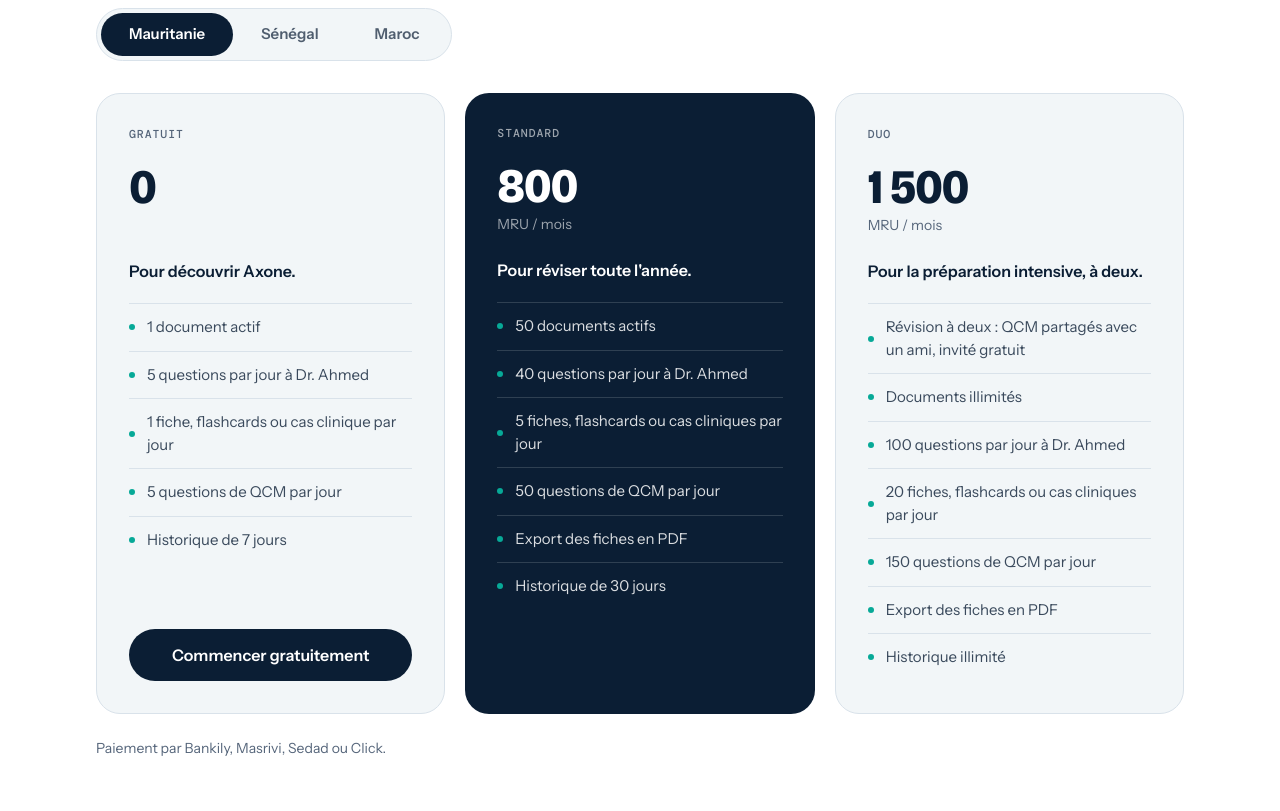
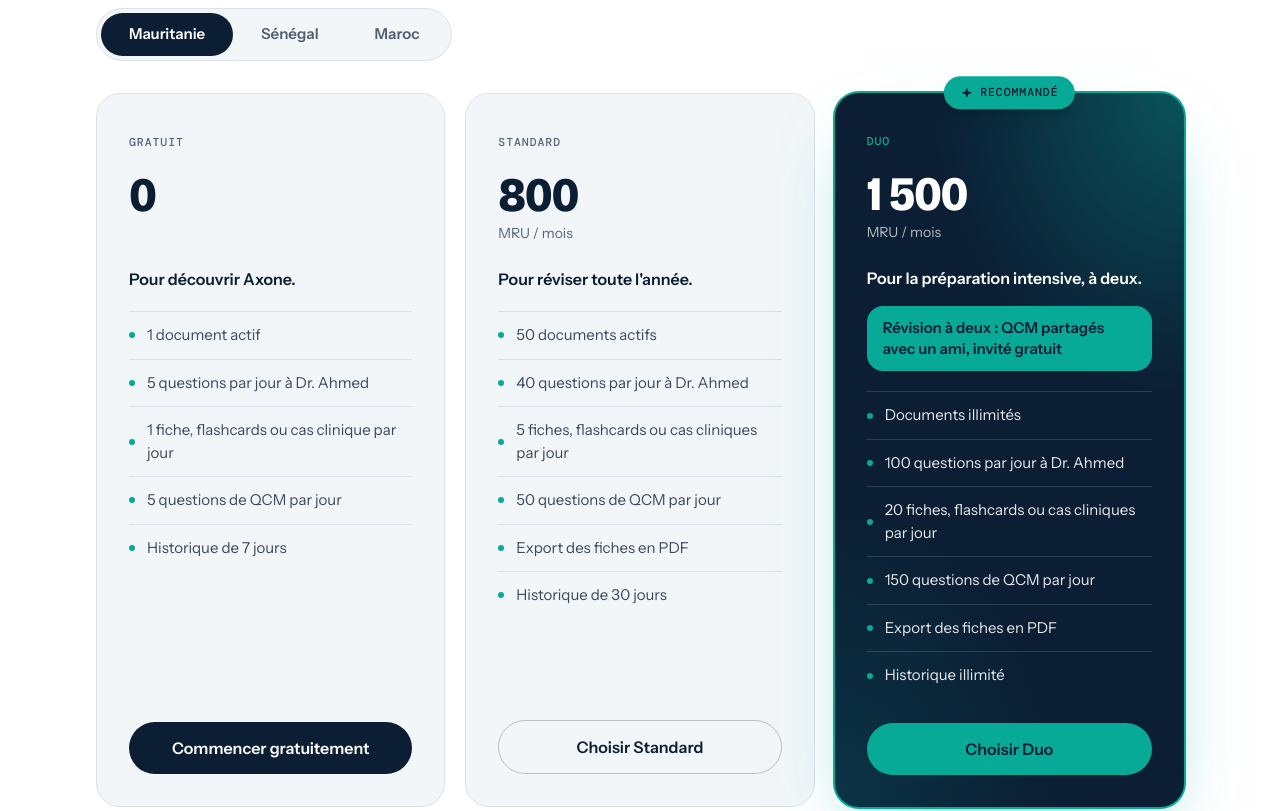
Before and after one commit to FALL-Ahmed/mednum, a Next.js app in the folder web/: page / in a window 1280 px wide. Shown: the part 3480-4291 px from the top of the page. Built offline with nearby package versions, Linux system fonts and the light colour scheme; no server answers; the database is empty.

Commit message:
Tarifs : la carte Duo est mise en avant (recommandé, fond sombre, boutons de choix), les trois cartes gardent la même taille

```diff
--- a/web/src/app/pricing.tsx
+++ b/web/src/app/pricing.tsx
@@ -17,8 +17,8 @@
 
 const plans = [
   { key: "free" },
-  { key: "standard", main: true },
-  { key: "premium" },
+  { key: "standard" },
+  { key: "premium", main: true },
 ] as const;
 
 /** Liste de secours (si les offres du panneau d'administration ne sont pas lisibles). */
@@ -90,29 +90,48 @@
           const name = p.key === "free" ? T.free.name : p.key === "standard" ? "Standard" : "Duo";
           const text = p.key === "free" ? T.free.text : p.key === "standard" ? T.standardText : T.duoText;
           const limits = offers ? offers.limits[keyOf[p.key]] : FALLBACK[keyOf[p.key]];
+          const items = itemsFor(limits, lang, p.key === "premium");
           return (
             <div
               key={p.key}
-              className={`flex flex-col rounded-3xl p-8 ${
-                main ? "bg-ink text-white" : "border border-line bg-slide text-ink"
+              className={`relative flex flex-col rounded-3xl p-8 pt-10 ${
+                main
+                  ? "bg-ink text-white shadow-[0_30px_70px_-30px_rgba(7,169,151,0.6)] ring-2 ring-eosin"
+                  : "border border-line bg-slide text-ink"
               }`}
+              style={
+                main
+                  ? { backgroundImage: "radial-gradient(120% 70% at 100% 0%, rgba(7,169,151,0.38), transparent 60%), radial-gradient(90% 60% at 0% 100%, rgba(7,169,151,0.16), transparent 70%)" }
+                  : undefined
+              }
             >
-              <p className={`label ${main ? "text-white/60" : "text-muted"}`}>{name}</p>
+              {main && (
+                <span className="label absolute left-1/2 top-0 flex -translate-x-1/2 -translate-y-1/2 items-center gap-1.5 whitespace-nowrap rounded-full bg-eosin px-4 py-2 text-ink shadow-lg">
+                  <svg width="14" height="14" viewBox="0 0 24 24" fill="currentColor" aria-hidden>
+                    <path d="M12 2l2.4 6.6L21 11l-6.6 2.4L12 20l-2.4-6.6L3 11l6.6-2.4z" />
+                  </svg>
+                  {T.recommended}
+                </span>
+              )}
+              <p className={`label ${main ? "text-eosin" : "text-muted"}`}>{name}</p>
               <p className="display mt-5 text-5xl">{fmt(price)}</p>
-              <p className={`mt-1 h-5 text-sm ${main ? "text-white/60" : "text-muted"}`}>
+              <p className={`mt-1 h-5 text-sm ${main ? "text-white/70" : "text-muted"}`}>
                 {price > 0 ? `${c.unit} ${T.perMonth}` : ""}
               </p>
               <p className={`mt-6 font-semibold ${main ? "text-white" : "text-ink"}`}>{text}</p>
+              {main && (
+                <p className="mt-4 rounded-2xl bg-eosin px-4 py-3 text-[15px] font-semibold leading-snug text-ink">{items[0]}</p>
+              )}
               <ul
                 className={`mt-5 flex-1 divide-y border-t ${
                   main ? "divide-white/15 border-white/15" : "divide-line border-line"
                 }`}
               >
-                {itemsFor(limits, lang, p.key === "premium").map((i) => (
+                {(main ? items.slice(1) : items).map((i) => (
                   <li
                     key={i}
                     className={`flex items-center gap-3 py-3 text-[15px] ${
-                      main ? "text-white/85" : "text-ink/80"
+                      main ? "text-white/90" : "text-ink/80"
                     }`}
                   >
                     <span aria-hidden className="h-1.5 w-1.5 shrink-0 rounded-full bg-eosin" />
@@ -120,14 +139,18 @@
                   </li>
                 ))}
               </ul>
-              {p.key === "free" && (
-                <a
-                  href={`${prefix}/connexion`}
-                  className="mt-6 rounded-full bg-ink px-6 py-3.5 text-center font-semibold text-white transition hover:bg-eosin"
-                >
-                  {T.free.cta}
-                </a>
-              )}
+              <a
+                href={`${prefix}/connexion`}
+                className={`mt-6 rounded-full px-6 py-3.5 text-center font-semibold transition ${
+                  main
+                    ? "bg-eosin text-ink hover:bg-white"
+                    : p.key === "free"
+                      ? "bg-ink text-white hover:bg-eosin"
+                      : "border border-ink/25 text-ink hover:border-ink"
+                }`}
+              >
+                {p.key === "free" ? T.free.cta : `${T.choose} ${name}`}
+              </a>
             </div>
           );
         })}
--- a/web/src/lib/site-i18n.ts
+++ b/web/src/lib/site-i18n.ts
@@ -74,6 +74,8 @@
     ],
     aria: "Pays",
     perMonth: "/ mois",
+    recommended: "Recommandé",
+    choose: "Choisir",
     indicative: " Prix indicatifs, ils peuvent changer à l'ouverture du marché.",
     free: { name: "Gratuit", text: "Pour découvrir Axone.", cta: "Commencer gratuitement" },
     standardText: "Pour réviser toute l'année.",
@@ -215,6 +217,8 @@
     ],
     aria: "البلد",
     perMonth: "/ شهريًا",
+    recommended: "موصى به",
+    choose: "اختر",
     indicative: " الأسعار إرشادية وقد تتغير عند افتتاح السوق.",
     free: { name: "مجاني", text: "لاكتشاف أكسون.", cta: "ابدأ مجانًا" },
     standardText: "للمراجعة طوال السنة.",
```
